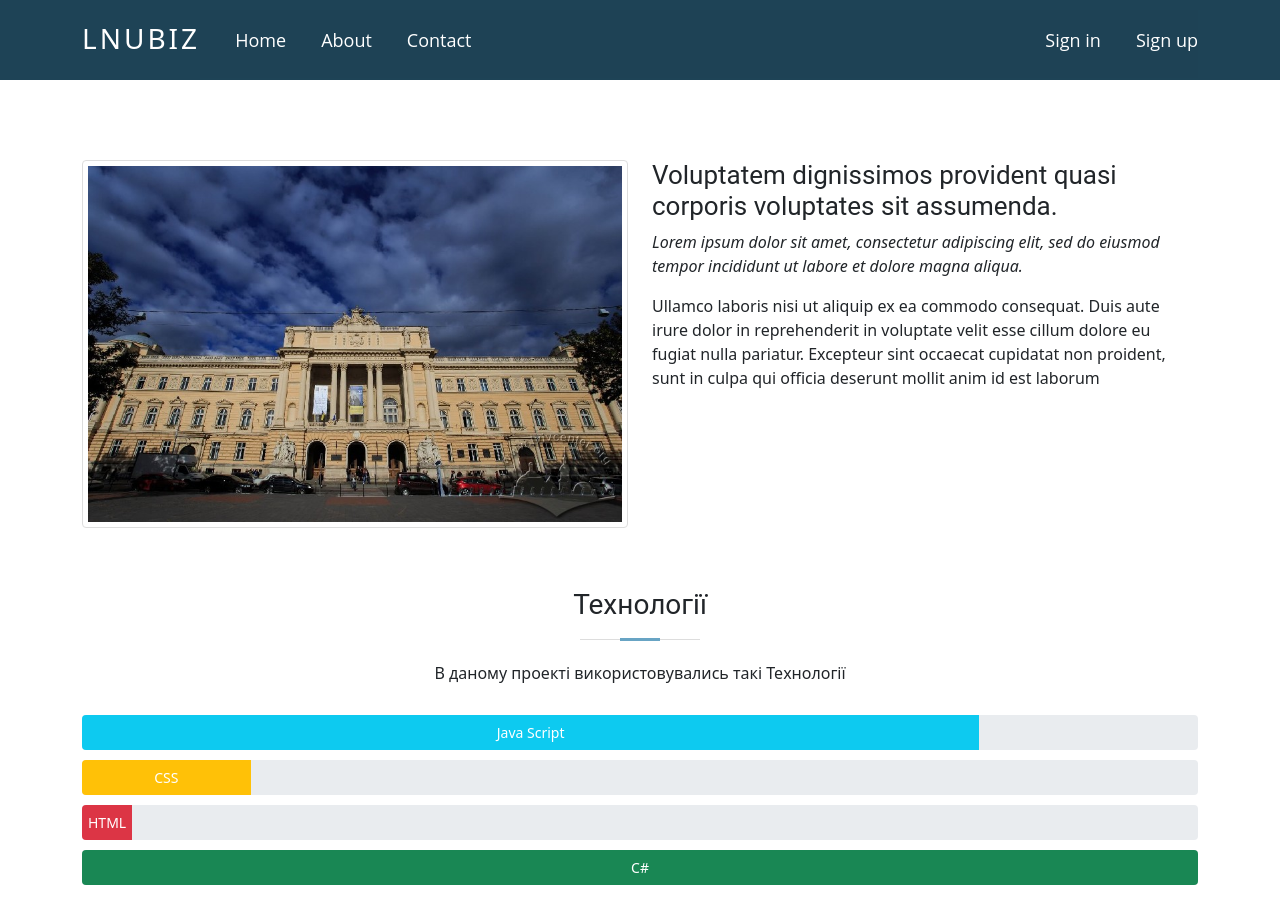
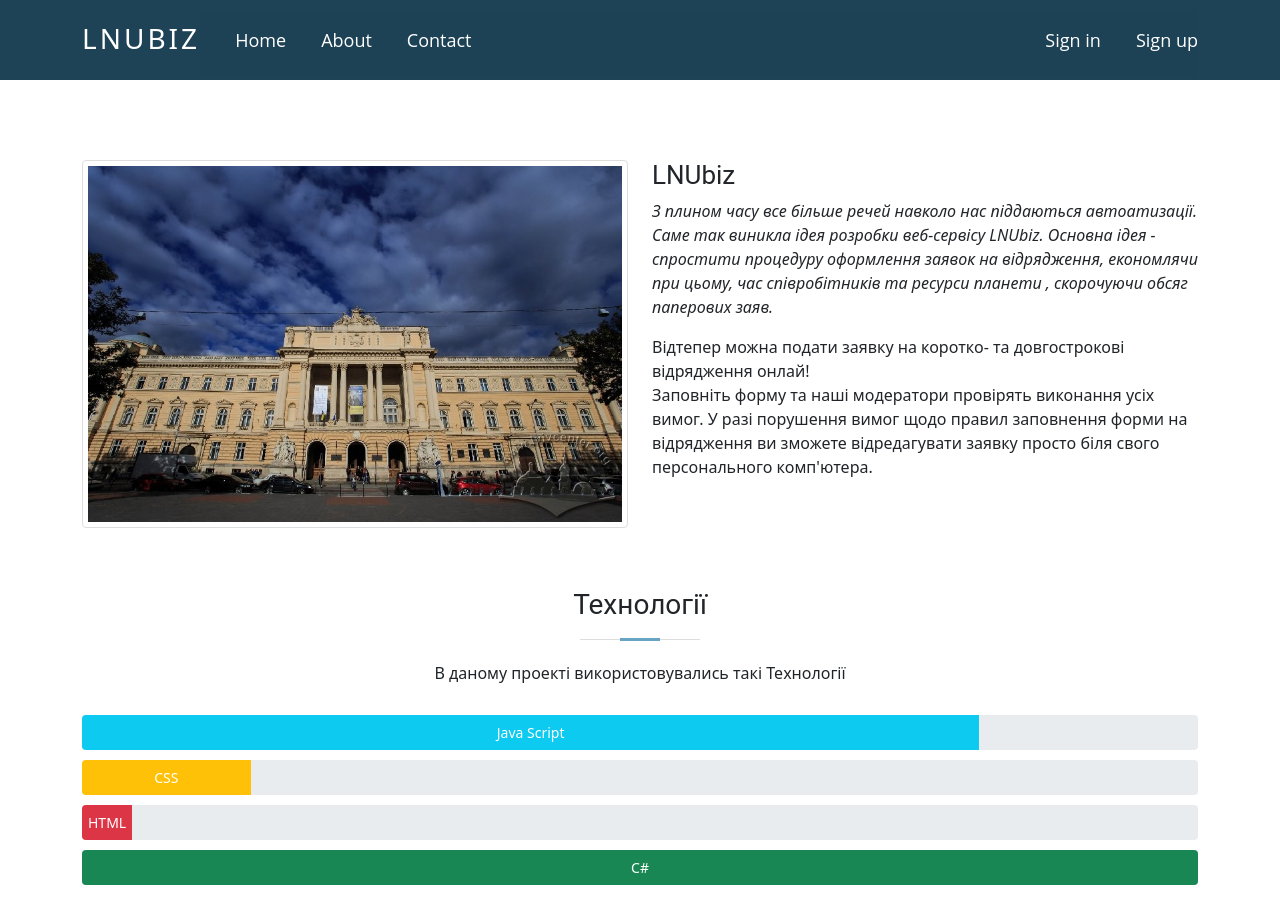
Before and after one commit to olga210500/LNUfrontend, a React (Create React App) app: page /about in a window 1280 px wide. Shown: the top 924 px of the page. Built offline with nearby package versions, Linux system fonts and the light colour scheme.

Commit message:
Add information on page "About us"

```diff
--- a/src/pages/About/AboutSection.js
+++ b/src/pages/About/AboutSection.js
@@ -1,37 +1,44 @@
-import '../../styles/style.css'
-import image from '../../styles/img/gerb.jpg'
-import 'react-bootstrap'
- const AboutSection=()=>{
-
-return(
+import "../../styles/style.css";
+import image from "../../styles/img/gerb.jpg";
+import "react-bootstrap";
+const AboutSection = () => {
+  return (
     <>
-
       <section className="about">
-
         <div className="container">
-
           <div className="row">
             <div className="col-lg-6">
-        <img src={image} className="img-fluid" alt="Університет імені Івана Франка"/>
+              <img
+                src={image}
+                className="img-fluid"
+                alt="Університет імені Івана Франка"
+              />
             </div>
             <div className="col-lg-6 pt-4 pt-lg-0">
-        <h3>Voluptatem dignissimos provident quasi corporis voluptates sit assumenda.</h3>
+              <h3>LNUbiz</h3>
               <p className="fst-italic">
-          Lorem ipsum dolor sit amet, consectetur adipiscing elit, sed do eiusmod tempor incididunt ut labore et dolore
-          magna aliqua.
+                З плином часу все більше речей навколо нас піддаються
+                автоатизації. Саме так виникла ідея розробки веб-сервісу LNUbiz.
+                Основна ідея - спростити процедуру оформлення заявок на
+                відрядження, економлячи при цьому, час співробітників та ресурси
+                планети , скорочуючи обсяг паперових заяв.
               </p>
               <p>
-          Ullamco laboris nisi ut aliquip ex ea commodo consequat. Duis aute irure dolor in reprehenderit in voluptate
-          velit esse cillum dolore eu fugiat nulla pariatur. Excepteur sint occaecat cupidatat non proident, sunt in
-          culpa qui officia deserunt mollit anim id est laborum
+                Відтепер можна подати заявку на коротко- та довгострокові
+                відрядження онлай!
+                <p>
+                  Заповніть форму та наші модератори провірять виконання усіх
+                  вимог. У разі порушення вимог щодо правил заповнення форми на
+                  відрядження ви зможете відредагувати заявку просто біля свого
+                  персонального комп'ютера.
+                </p>
               </p>
             </div>
           </div>
-
         </div>
       </section>
-</>)
- }
+    </>
+  );
+};
 
-
- export default AboutSection
+export default AboutSection;
```
Lines whose indentation alone changed are shown as unchanged.
